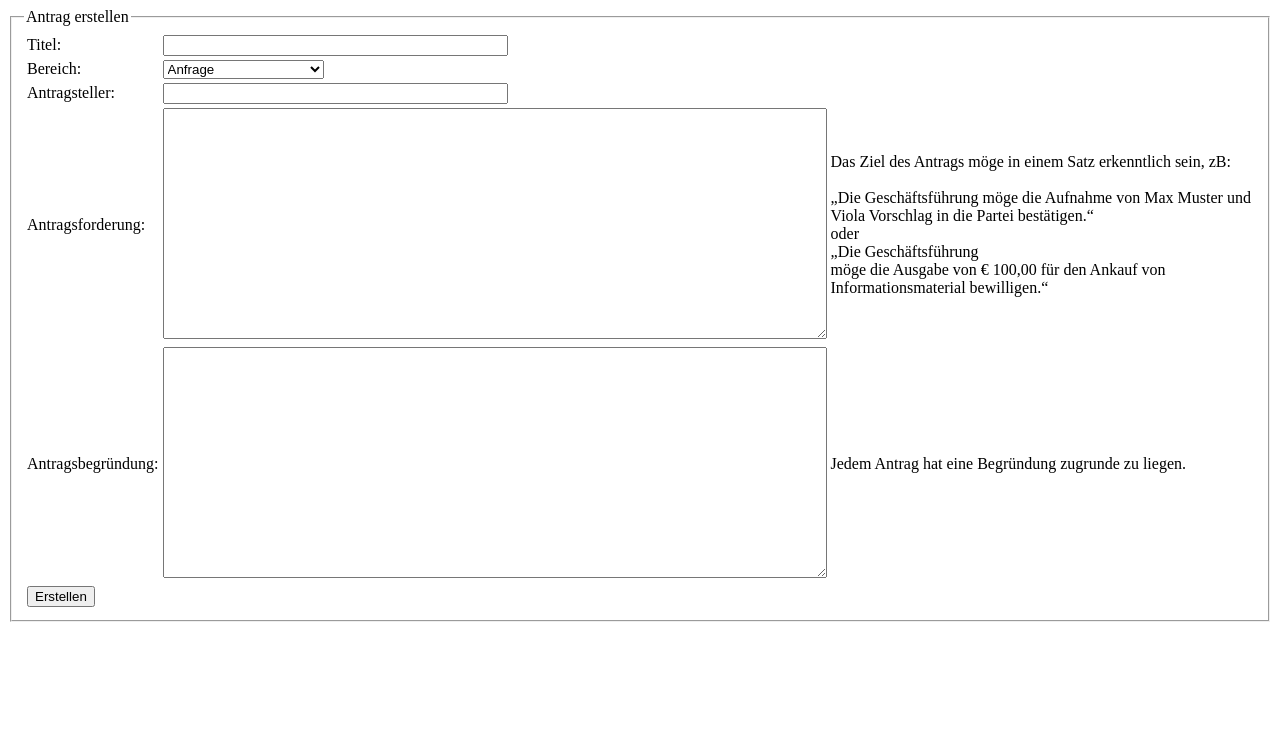
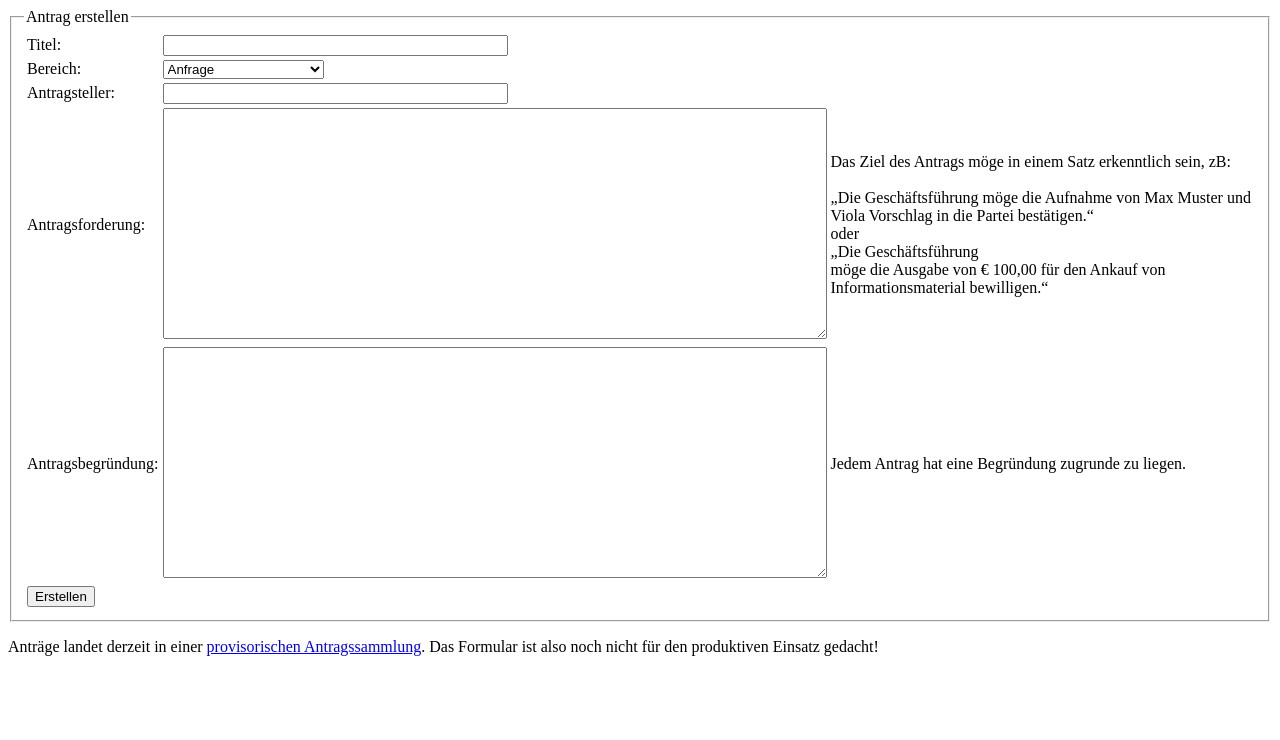
Before and after one commit to PPOE/antragsformular, a PHP site: page /stmk/form.php in a window 1280 px wide. Shown: the top 740 px of the page. Run offline with PHP 8.4, Linux system fonts and the light colour scheme; data that the repository does not hold is empty; a stand-in replaces the project's code that opens the database connection.

Commit message:
added beta notice

```diff
--- a/stmk/form.php
+++ b/stmk/form.php
@@ -53,5 +53,8 @@
         </table>
     </form>
     </fieldset>
+    <p>
+        Anträge landet derzeit in einer <a href="https://wiki.piratenpartei.at/wiki/Benutzer:AntragsBot/Test">provisorischen Antragssammlung</a>. Das Formular ist also noch nicht für den produktiven Einsatz gedacht!
+    </p>
 </body>
 </html>
```
